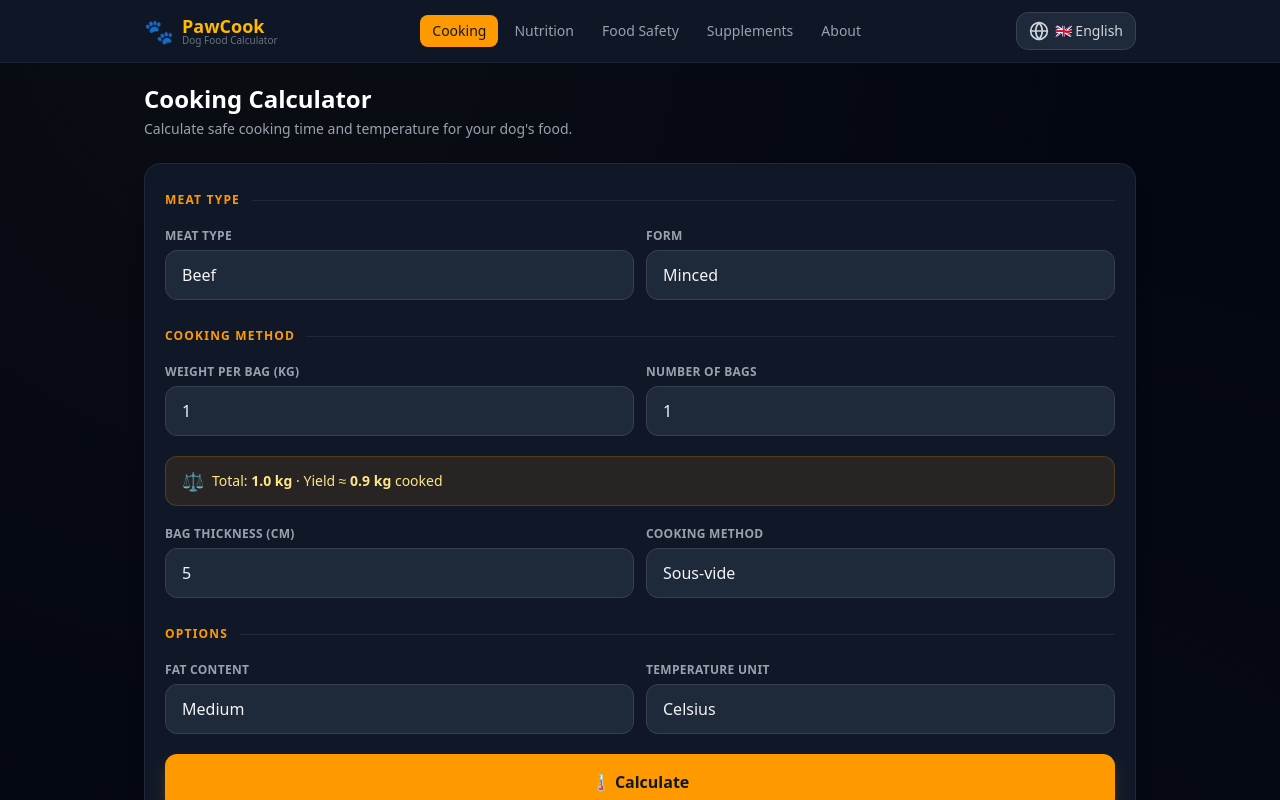
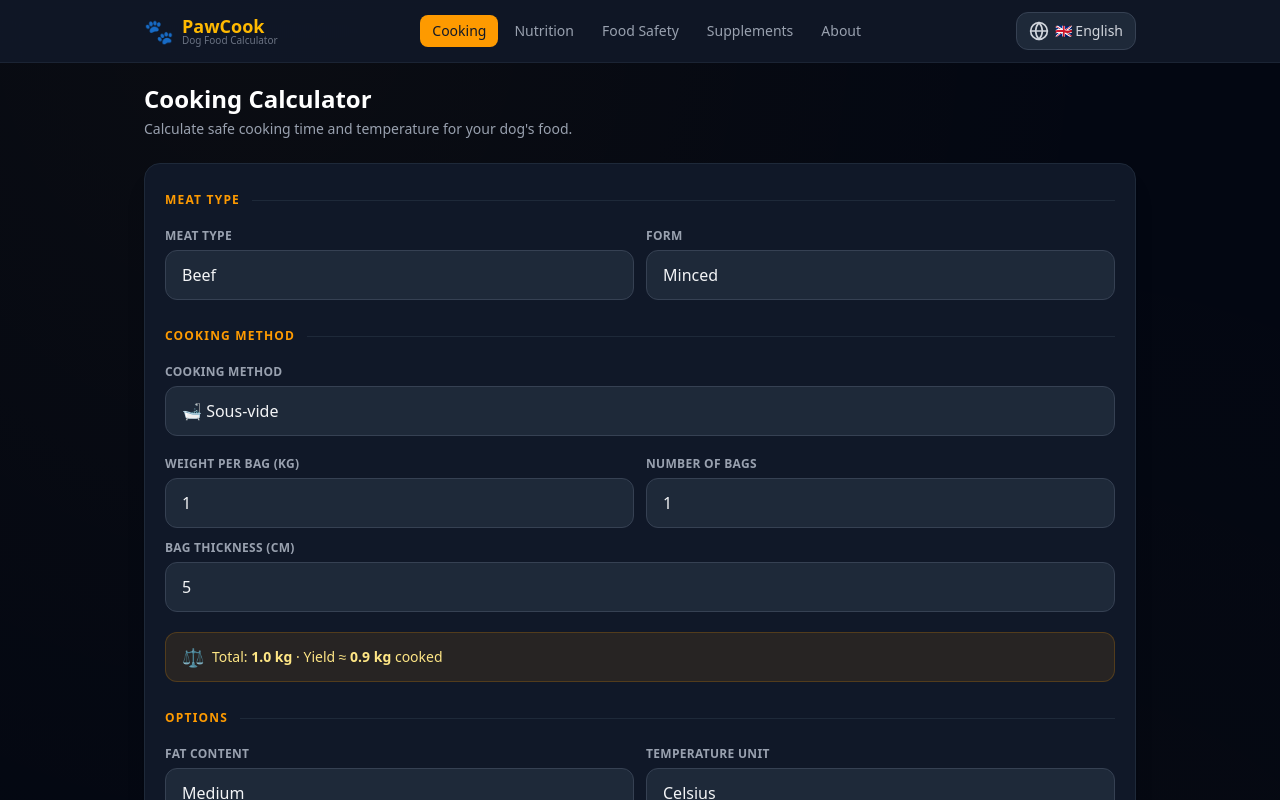
Before and after one commit to SirAllap/pawcook, a React (Vite) app in the folder apps/web/: page /cooking in a window 1280 px wide. Shown: the top 800 px of the page. Built offline with nearby package versions, Linux system fonts and the light colour scheme.

Commit message:
feat: adapt cooking inputs per method (sous-vide bags vs batch weight)

```diff
--- a/apps/web/src/pages/CookingCalculator.tsx
+++ b/apps/web/src/pages/CookingCalculator.tsx
@@ -7,8 +7,10 @@ import { CookingInputSchema, type CookingInput, calculateCookingTime, type Cooki
 const STORAGE_KEY = 'pawcook_cooking_input';
 
 const DEFAULT_VALUES: CookingInput = {
-  meatType: 'beef', form: 'minced', weightKg: 1, numberOfBags: 1,
-  thicknessCm: 5, cookingMethod: 'sous_vide', fatContent: 'medium', temperatureUnit: 'celsius',
+  meatType: 'beef', form: 'minced', cookingMethod: 'sous_vide', fatContent: 'medium',
+  temperatureUnit: 'celsius',
+  weightKg: 1, numberOfBags: 1, thicknessCm: 5,
+  totalWeightKg: 1,
 };
 
 const MEAT_KEYS = ['beef','chicken','turkey','lamb','pork','duck','rabbit','venison','salmon','mackerel','sardines','whitefish'] as const;
@@ -34,6 +36,13 @@ function SectionHead({ children }: { children: React.ReactNode }) {
   );
 }
 
+const METHOD_VESSEL: Record<string, string> = {
+  sous_vide: '🛁',
+  oven: '🍲',
+  stovetop_low: '🫕',
+  slow_cooker: '🥘',
+};
+
 export default function CookingCalculator() {
   const { t } = useTranslation();
   const [result, setResult] = useState<CookingResult | null>(null);
@@ -50,7 +59,10 @@ export default function CookingCalculator() {
     try { localStorage.setItem(STORAGE_KEY, JSON.stringify(values)); } catch {}
   }, [values]);
 
-  const totalKg = (values.weightKg || 0) * (values.numberOfBags || 0);
+  const isSousVide = values.cookingMethod === 'sous_vide';
+  const totalKg = isSousVide
+    ? (values.weightKg || 0) * (values.numberOfBags || 0)
+    : (values.totalWeightKg || 0);
 
   function onSubmit(data: CookingInput) {
     setCalculating(true);
@@ -95,6 +107,19 @@ export default function CookingCalculator() {
           </div>
 
           <SectionHead>{t('cooking.method')}</SectionHead>
+          <div>
+            <label className={labelCls}>{t('cooking.method')}</label>
+            <select {...register('cookingMethod')} className={inputCls}>
+              <option value="sous_vide">{METHOD_VESSEL.sous_vide} {t('cooking.methods.sous_vide')}</option>
+              <option value="oven">{METHOD_VESSEL.oven} {t('cooking.methods.oven')}</option>
+              <option value="stovetop_low">{METHOD_VESSEL.stovetop_low} {t('cooking.methods.stovetop_low')}</option>
+              <option value="slow_cooker">{METHOD_VESSEL.slow_cooker} {t('cooking.methods.slow_cooker')}</option>
+            </select>
+          </div>
+
+          {/* Sous-vide: per-bag inputs */}
+          {isSousVide && (
+            <div className="space-y-3">
               <div className="grid grid-cols-2 gap-3">
                 <div>
                   <label className={labelCls}>{t('cooking.weightPerBag')}</label>
@@ -107,6 +132,22 @@ export default function CookingCalculator() {
                   {errors.numberOfBags && <p className={errCls}>{errors.numberOfBags.message}</p>}
                 </div>
               </div>
+              <div>
+                <label className={labelCls}>{t('cooking.thickness')}</label>
+                <input type="number" step="0.5" inputMode="decimal" {...register('thicknessCm', { valueAsNumber: true })} className={inputCls} />
+                {errors.thicknessCm && <p className={errCls}>{errors.thicknessCm.message}</p>}
+              </div>
+            </div>
+          )}
+
+          {/* Oven / stovetop / slow cooker: total batch weight */}
+          {!isSousVide && (
+            <div>
+              <label className={labelCls}>{t('cooking.totalWeight')}</label>
+              <input type="number" step="0.1" inputMode="decimal" {...register('totalWeightKg', { valueAsNumber: true })} className={inputCls} />
+              {errors.totalWeightKg && <p className={errCls}>{errors.totalWeightKg.message}</p>}
+            </div>
+          )}
 
           {totalKg > 0 && (
             <div className="flex items-center gap-2 bg-amber-500/10 border border-amber-500/20 rounded-xl px-4 py-2.5">
@@ -117,23 +158,6 @@ export default function CookingCalculator() {
               </span>
             </div>
           )}
-
-          <div className="grid grid-cols-2 gap-3">
-            <div>
-              <label className={labelCls}>{t('cooking.thickness')}</label>
-              <input type="number" step="0.5" inputMode="decimal" {...register('thicknessCm', { valueAsNumber: true })} className={inputCls} />
-              {errors.thicknessCm && <p className={errCls}>{errors.thicknessCm.message}</p>}
-            </div>
-            <div>
-              <label className={labelCls}>{t('cooking.method')}</label>
-              <select {...register('cookingMethod')} className={inputCls}>
-                <option value="sous_vide">{t('cooking.methods.sous_vide')}</option>
-                <option value="oven">{t('cooking.methods.oven')}</option>
-                <option value="stovetop_low">{t('cooking.methods.stovetop_low')}</option>
-                <option value="slow_cooker">{t('cooking.methods.slow_cooker')}</option>
-              </select>
-            </div>
-          </div>
 
           <SectionHead>{t('cooking.optionsSection')}</SectionHead>
           <div className="grid grid-cols-2 gap-3">
```
Lines whose indentation alone changed are shown as unchanged.
